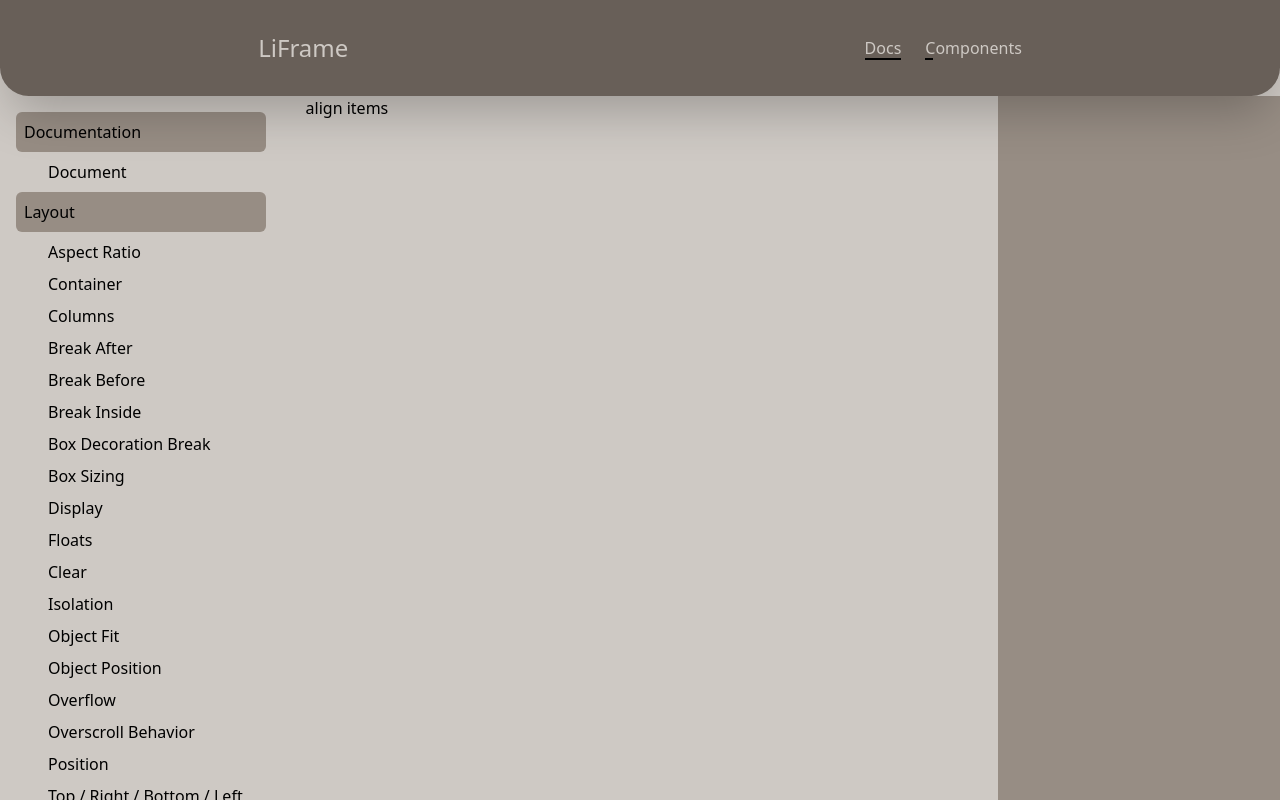
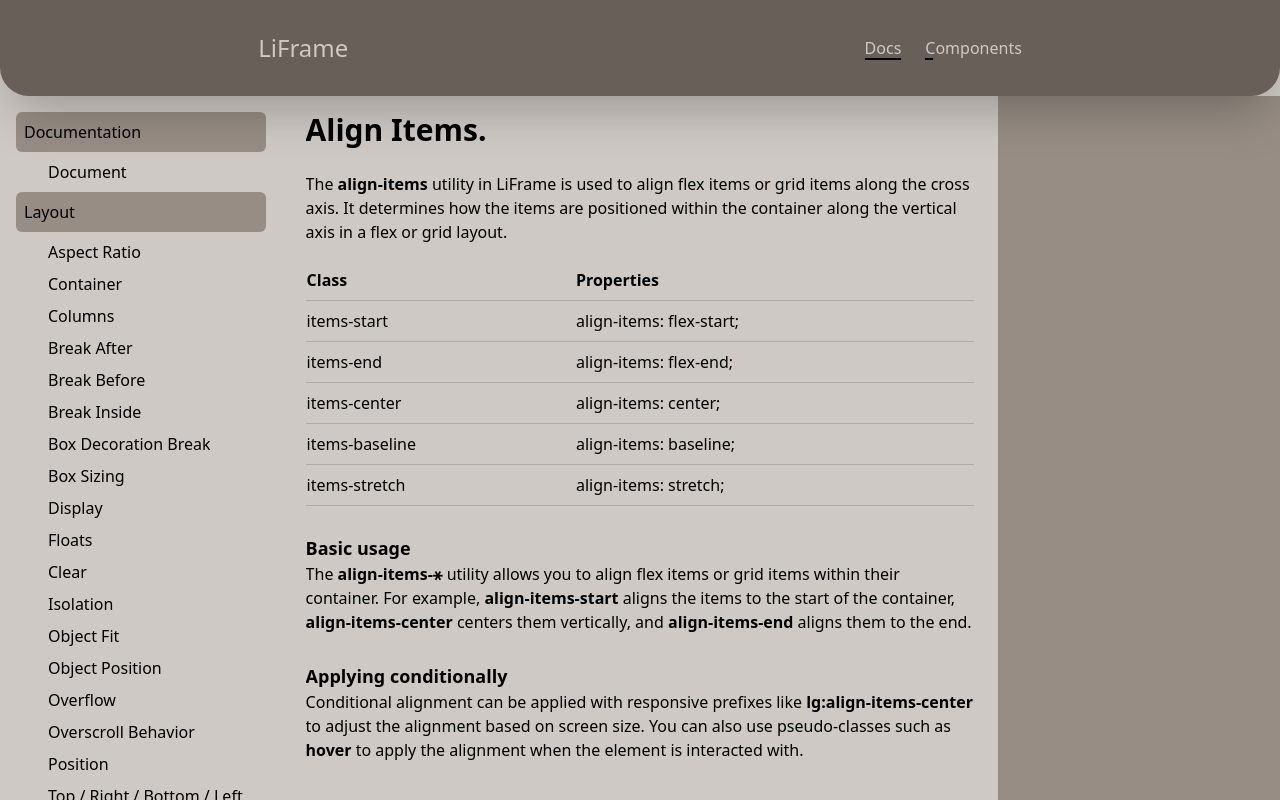
Before and after one commit to biswajitbesra/LiFrame, a React (Vite) app: page /docs/align-items in a window 1280 px wide. Built offline with nearby package versions, Linux system fonts and the light colour scheme.

Commit message:
Page added

```diff
--- a/src/components/Pages/Flex&Grid/AlignItems.jsx
+++ b/src/components/Pages/Flex&Grid/AlignItems.jsx
@@ -2,8 +2,52 @@
 
 function AlignItems() {
     return (
-        <div>
-            align items
+        <div className='h-full overflow-scroll'>
+            <h1 className='text-3xl font-semibold mt-4 mb-6'>Align Items.</h1>
+            <p className='mb-4'>The <span className='font-semibold'>align-items</span> utility in LiFrame is used to align flex items or grid items along the cross axis. It determines how the items are positioned within the container along the vertical axis in a flex or grid layout.</p>
+
+            <section className='mb-7'>
+                <table className='w-full'>
+                    <thead>
+                        <tr>
+                            <th className='text-left border-b border-[#ababab] py-2'> Class </th>
+                            <th className='text-left border-b border-[#ababab] py-2'> Properties </th>
+                        </tr>
+                    </thead>
+                    <tbody>
+                        <tr>
+                            <td class="border-b border-[#ababab] py-2">items-start</td>
+                            <td class="border-b border-[#ababab] py-2">align-items: flex-start;</td>
+                        </tr>
+                        <tr>
+                            <td class="border-b border-[#ababab] py-2">items-end</td>
+                            <td class="border-b border-[#ababab] py-2">align-items: flex-end;</td>
+                        </tr>
+                        <tr>
+                            <td class="border-b border-[#ababab] py-2">items-center</td>
+                            <td class="border-b border-[#ababab] py-2">align-items: center;</td>
+                        </tr>
+                        <tr>
+                            <td class="border-b border-[#ababab] py-2">items-baseline</td>
+                            <td class="border-b border-[#ababab] py-2">align-items: baseline;</td>
+                        </tr>
+                        <tr>
+                            <td class="border-b border-[#ababab] py-2">items-stretch</td>
+                            <td class="border-b border-[#ababab] py-2">align-items: stretch;</td>
+                        </tr>
+                    </tbody>
+                </table>
+            </section>
+
+            <section className='mb-7'>
+                <h5 className='font-semibold text-lg'>Basic usage</h5>
+                <p className='mb-4'>The <span className='font-semibold'>align-items-&#9913;</span> utility allows you to align flex items or grid items within their container. For example, <span className='font-semibold'>align-items-start</span> aligns the items to the start of the container, <span className='font-semibold'>align-items-center</span> centers them vertically, and <span className='font-semibold'>align-items-end</span> aligns them to the end.</p>
+            </section>
+
+            <section className='mb-7'>
+                <h5 className='font-semibold text-lg'>Applying conditionally</h5>
+                <p className='mb-4'>Conditional alignment can be applied with responsive prefixes like <span className='font-semibold'>lg:align-items-center</span> to adjust the alignment based on screen size. You can also use pseudo-classes such as <span className='font-semibold'>hover</span> to apply the alignment when the element is interacted with.</p>
+            </section>
         </div>
     )
 }
```
